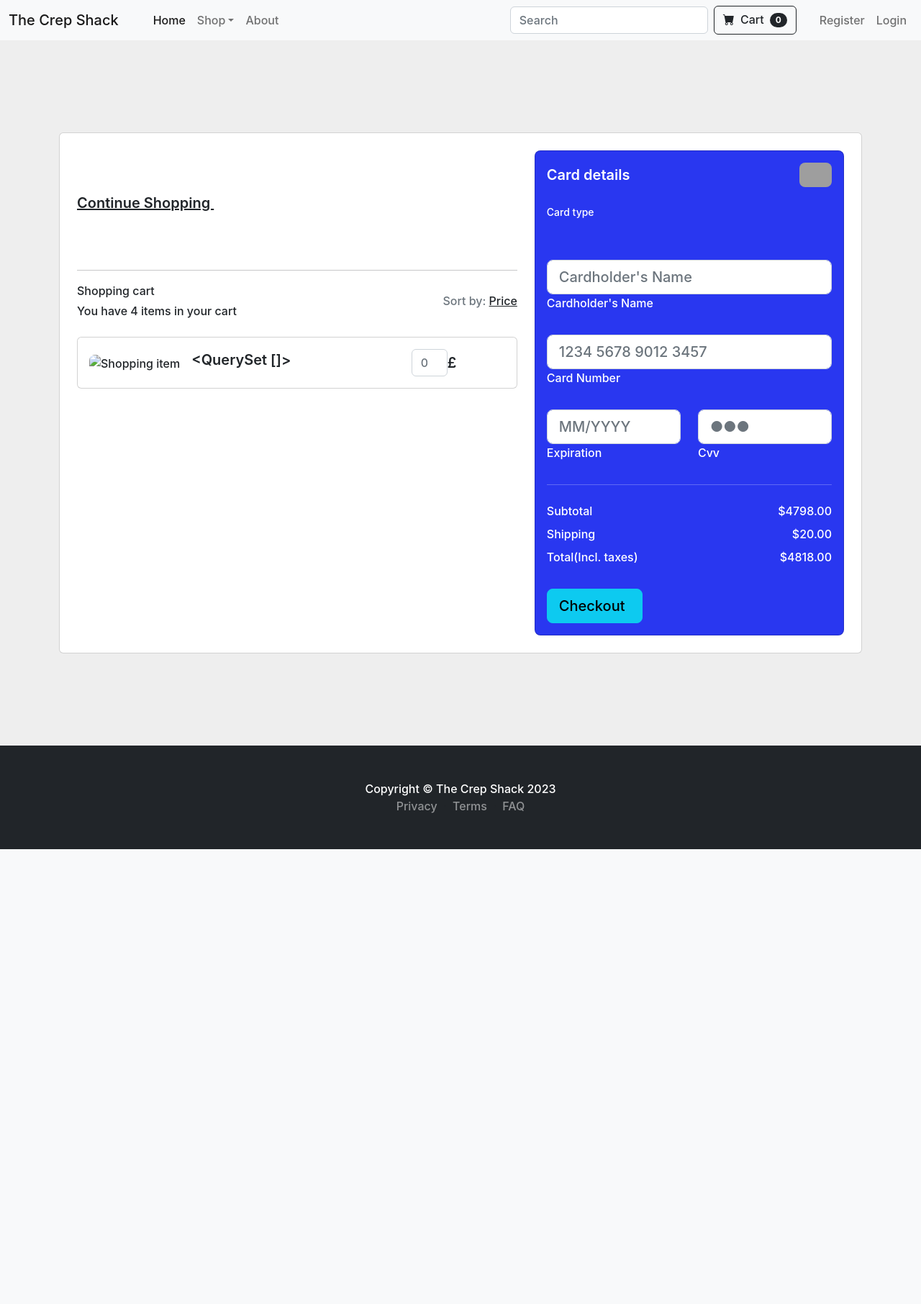
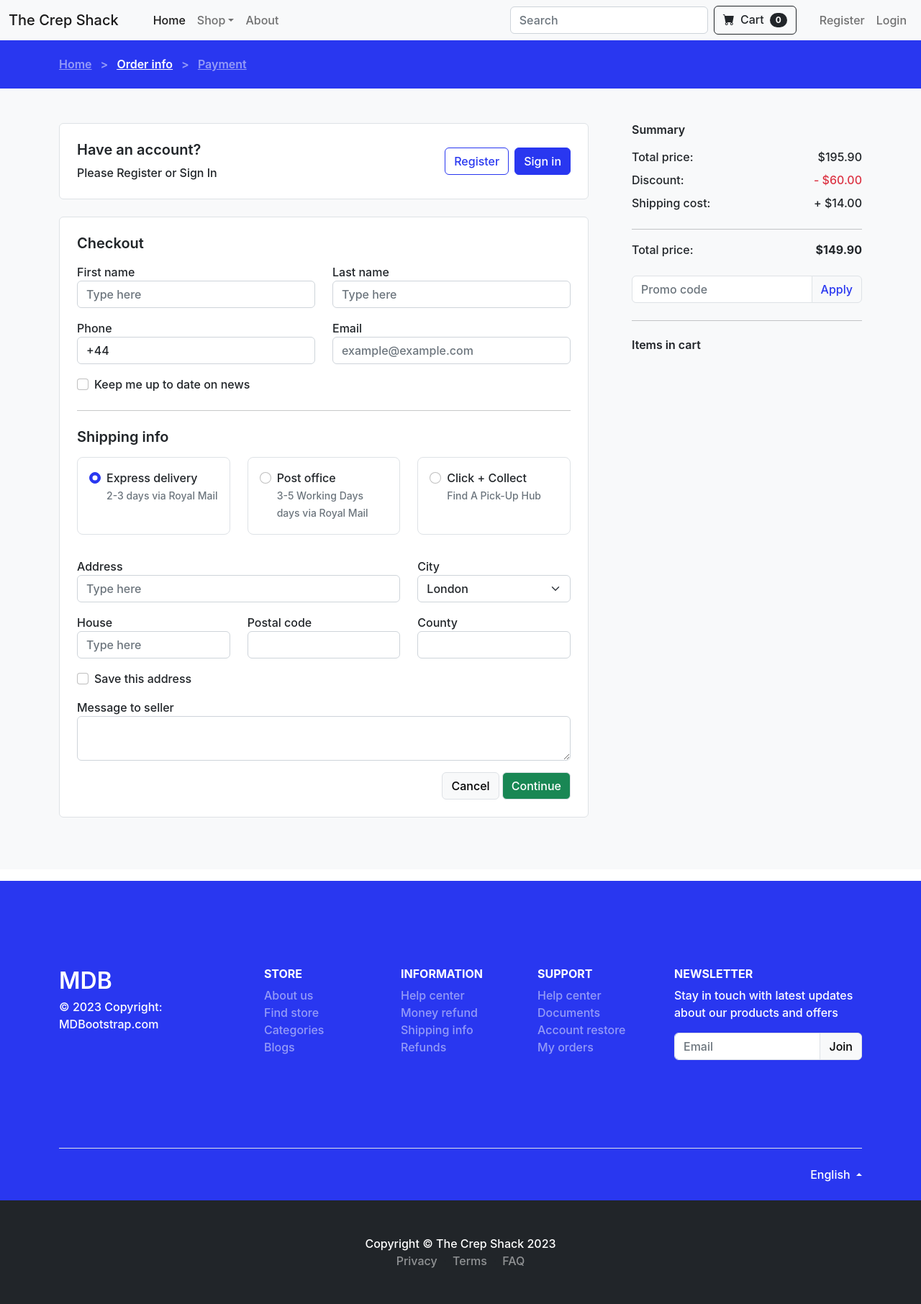
Before and after one commit to sxmmy0/The-Crep-Shack, a Django app: page /shopping_cart/ in a window 1280 px wide. Shown: the whole page at 72% size. Before the commit the page ends 1180 px from the top, so only its background shows below. Run offline with Django 4.2, Linux system fonts and the light colour scheme; some libraries are stand-ins or nearby versions; grey boxes are pictures that could not be loaded.

Commit message:
made big edits to cart summary page

```diff
--- a/The_Crep_Shack/shopping_cart/context_processors.py
+++ b/The_Crep_Shack/shopping_cart/context_processors.py
@@ -3,4 +3,4 @@ from .cart import Cart
 #Create context processor so our cart can work on all pages of the site
 def cart(request):
     #Return the default data from out Cart
-    return{'cart:': Cart(request)}
+    return{'cart': Cart(request)}
--- /dev/null
+++ b/The_Crep_Shack/shopping_cart/templates/cart_summary.html
@@ -0,0 +1,383 @@
+{% extends 'content/base.html' %} {% block content %}
+<header>
+  <!-- Heading -->
+  <div class="bg-primary">
+    <div class="container py-4">
+      <!-- Breadcrumb -->
+      <nav class="d-flex">
+        <h6 class="mb-0">
+          <a href="{% url 'home' %}" class="text-white-50">Home</a>
+          <span class="text-white-50 mx-2"> > </span>
+          {% comment %} <a href="" class="text-white-50"> Shopping cart</a>
+          <span class="text-white-50 mx-2"> > </span> {% endcomment %}
+          <a href="" class="text-white"><u> Order info</u></a>
+          <span class="text-white-50 mx-2"> > </span>
+          <a href="" class="text-white-50"> Payment</a>
+        </h6>
+      </nav>
+      <!-- Breadcrumb -->
+    </div>
+  </div>
+  <!-- Heading -->
+</header>
+
+<section class="bg-light py-5">
+  <div class="container">
+    <div class="row">
+      <div class="col-xl-8 col-lg-8 mb-4">
+        <div class="card mb-4 border shadow-0">
+          <div class="p-4 d-flex justify-content-between">
+            <div class="">
+              {% if user.is_authenticated %}
+              <a class="nav-link" href="#">You are already logged in!</a>
+              <a href="{% url 'logout' %}" class="btn btn-primary shadow-0 text-nowrap w-100">Logout</a>
+              {% else %}
+              <h5>Have an account?</h5>
+              <p class="mb-0 text-wrap ">Please Register or Sign In</p>
+            </div>
+            <div class="d-flex align-items-center justify-content-center flex-column flex-md-row">
+              <a href="#" class="btn btn-outline-primary me-0 me-md-2 mb-2 mb-md-0 w-100">Register</a>
+              <a href="#" class="btn btn-primary shadow-0 text-nowrap w-100">Sign in</a>
+              {% endif %}
+            </div>
+          </div>
+        </div>
+
+        <!-- Checkout -->
+        <div class="card shadow-0 border">
+          <div class="p-4">
+            <h5 class="card-title mb-3">Checkout</h5>
+            <div class="row">
+              <div class="col-6 mb-3">
+                <p class="mb-0">First name</p>
+                <div class="form-outline">
+                  <input type="text" id="typeText" placeholder="Type here" class="form-control" />
+                </div>
+              </div>
+
+              <div class="col-6">
+                <p class="mb-0">Last name</p>
+                <div class="form-outline">
+                  <input type="text" id="typeText" placeholder="Type here" class="form-control" />
+                </div>
+              </div>
+
+              <div class="col-6 mb-3">
+                <p class="mb-0">Phone</p>
+                <div class="form-outline">
+                  <input type="tel" id="typePhone" value="+44 " class="form-control" />
+                </div>
+              </div>
+
+              <div class="col-6 mb-3">
+                <p class="mb-0">Email</p>
+                <div class="form-outline">
+                  <input type="email" id="typeEmail" placeholder="example@example.com" class="form-control" />
+                </div>
+              </div>
+            </div>
+
+            <div class="form-check">
+              <input class="form-check-input" type="checkbox" value="" id="flexCheckDefault" />
+              <label class="form-check-label" for="flexCheckDefault">Keep me up to date on news</label>
+            </div>
+
+            <hr class="my-4" />
+
+            <h5 class="card-title mb-3">Shipping info</h5>
+
+            <div class="row mb-3">
+              <div class="col-lg-4 mb-3">
+                <!-- Default checked radio -->
+                <div class="form-check h-100 border rounded-3">
+                  <div class="p-3">
+                    <input class="form-check-input" type="radio" name="flexRadioDefault" id="flexRadioDefault1" checked />
+                    <label class="form-check-label" for="flexRadioDefault1">
+                      Express delivery <br />
+                      <small class="text-muted">2-3 days via Royal Mail </small>
+                    </label>
+                  </div>
+                </div>
+              </div>
+              <div class="col-lg-4 mb-3">
+                <!-- Default radio -->
+                <div class="form-check h-100 border rounded-3">
+                  <div class="p-3">
+                    <input class="form-check-input" type="radio" name="flexRadioDefault" id="flexRadioDefault2" />
+                    <label class="form-check-label" for="flexRadioDefault2">
+                      Post office <br />
+                      <small class="text-muted">3-5 Working Days days via Royal Mail </small>
+                    </label>
+                  </div>
+                </div>
+              </div>
+              <div class="col-lg-4 mb-3">
+                <!-- Default radio -->
+                <div class="form-check h-100 border rounded-3">
+                  <div class="p-3">
+                    <input class="form-check-input" type="radio" name="flexRadioDefault" id="flexRadioDefault3" />
+                    <label class="form-check-label" for="flexRadioDefault3">
+                      Click + Collect <br />
+                      <small class="text-muted">Find A Pick-Up Hub </small>
+                    </label>
+                  </div>
+                </div>
+              </div>
+            </div>
+
+            <div class="row">
+              <div class="col-sm-8 mb-3">
+                <p class="mb-0">Address</p>
+                <div class="form-outline">
+                  <input type="text" id="typeText" placeholder="Type here" class="form-control" />
+                </div>
+              </div>
+
+              <div class="col-sm-4 mb-3">
+                <p class="mb-0">City</p>
+                <select class="form-select">
+                  <option value="1">London</option>
+                  <option value="2">Manchester</option>
+                  <option value="3">Birmingham</option>
+                </select>
+              </div>
+
+              <div class="col-sm-4 mb-3">
+                <p class="mb-0">House</p>
+                <div class="form-outline">
+                  <input type="text" id="typeText" placeholder="Type here" class="form-control" />
+                </div>
+              </div>
+
+              <div class="col-sm-4 col-6 mb-3">
+                <p class="mb-0">Postal code</p>
+                <div class="form-outline">
+                  <input type="text" id="typeText" class="form-control" />
+                </div>
+              </div>
+
+              <div class="col-sm-4 col-6 mb-3">
+                <p class="mb-0">County</p>
+                <div class="form-outline">
+                  <input type="text" id="typeText" class="form-control" />
+                </div>
+              </div>
+            </div>
+
+            <div class="form-check mb-3">
+              <input class="form-check-input" type="checkbox" value="" id="flexCheckDefault1" />
+              <label class="form-check-label" for="flexCheckDefault1">Save this address</label>
+            </div>
+
+            <div class="mb-3">
+              <p class="mb-0">Message to seller</p>
+              <div class="form-outline">
+                <textarea class="form-control" id="textAreaExample1" rows="2"></textarea>
+              </div>
+            </div>
+
+            <div class="float-end">
+              <button class="btn btn-light border">Cancel</button>
+              <button class="btn btn-success shadow-0 border">Continue</button>
+            </div>
+          </div>
+        </div>
+        <!-- Checkout -->
+      </div>
+      <div class="col-xl-4 col-lg-4 d-flex justify-content-center justify-content-lg-end">
+        <div class="ms-lg-4 mt-4 mt-lg-0" style="max-width: 320px;">
+          <h6 class="mb-3">Summary</h6>
+          <div class="d-flex justify-content-between">
+            <p class="mb-2">Total price:</p>
+            <p class="mb-2">$195.90</p>
+          </div>
+          <div class="d-flex justify-content-between">
+            <p class="mb-2">Discount:</p>
+            <p class="mb-2 text-danger">- $60.00</p>
+          </div>
+          <div class="d-flex justify-content-between">
+            <p class="mb-2">Shipping cost:</p>
+            <p class="mb-2">+ $14.00</p>
+          </div>
+          <hr />
+          <div class="d-flex justify-content-between">
+            <p class="mb-2">Total price:</p>
+            <p class="mb-2 fw-bold">$149.90</p>
+          </div>
+
+          <div class="input-group mt-3 mb-4">
+            <input type="text" class="form-control border" name="" placeholder="Promo code" />
+            <button class="btn btn-light text-primary border">Apply</button>
+          </div>
+
+          <hr />
+          <h6 class="text-dark my-4">Items in cart</h6>
+
+          {% for product in cart_products %}
+          <div class="d-flex align-items-center mb-4">
+            <div class="me-3 position-relative">
+              <span class="position-absolute top-0 start-100 translate-middle badge rounded-pill badge-secondary">
+                1
+              </span>
+              <img src="{{ product.image.url }}" style="height: 96px; width: 96x;" class="img-sm rounded border" />
+            </div>
+            <div class="">
+              <a href="#" class="nav-link">
+                {{product.name}} <br />
+              </a>
+              {% if product.is_on_sale %}
+              <div class="price text-muted">
+                <strike>
+                £{{ product.price}}
+                </strike>
+                £{{ product.sale_price }}
+              </div>
+              {% else %}
+              <div class="price text-muted">{{ product.price}}</div>
+              {% endif %}
+            </div>
+          </div>
+          {% endfor %}
+          </div>
+        </div>
+      </div>
+    </div>
+  </div>
+</section>
+
+<!-- Footer -->
+<footer class="text-center text-lg-start text-muted bg-primary mt-3">
+  <!-- Section: Links  -->
+  <section class="">
+    <div class="container text-center text-md-start pt-4 pb-4">
+      <!-- Grid row -->
+      <div class="row mt-3">
+        <!-- Grid column -->
+        <div class="col-12 col-lg-3 col-sm-12 mb-2">
+          <!-- Content -->
+          <a href="https://mdbootstrap.com/" target="_blank" class="text-white h2">
+            MDB
+          </a>
+          <p class="mt-1 text-white">
+            © 2023 Copyright: MDBootstrap.com
+          </p>
+        </div>
+        <!-- Grid column -->
+
+        <!-- Grid column -->
+        <div class="col-6 col-sm-4 col-lg-2">
+          <!-- Links -->
+          <h6 class="text-uppercase text-white fw-bold mb-2">
+            Store
+          </h6>
+          <ul class="list-unstyled mb-4">
+            <li><a class="text-white-50" href="#">About us</a></li>
+            <li><a class="text-white-50" href="#">Find store</a></li>
+            <li><a class="text-white-50" href="#">Categories</a></li>
+            <li><a class="text-white-50" href="#">Blogs</a></li>
+          </ul>
+        </div>
+        <!-- Grid column -->
+
+        <!-- Grid column -->
+        <div class="col-6 col-sm-4 col-lg-2">
+          <!-- Links -->
+          <h6 class="text-uppercase text-white fw-bold mb-2">
+            Information
+          </h6>
+          <ul class="list-unstyled mb-4">
+            <li><a class="text-white-50" href="#">Help center</a></li>
+            <li><a class="text-white-50" href="#">Money refund</a></li>
+            <li><a class="text-white-50" href="#">Shipping info</a></li>
+            <li><a class="text-white-50" href="#">Refunds</a></li>
+          </ul>
+        </div>
+        <!-- Grid column -->
+
+        <!-- Grid column -->
+        <div class="col-6 col-sm-4 col-lg-2">
+          <!-- Links -->
+          <h6 class="text-uppercase text-white fw-bold mb-2">
+            Support
+          </h6>
+          <ul class="list-unstyled mb-4">
+            <li><a class="text-white-50" href="#">Help center</a></li>
+            <li><a class="text-white-50" href="#">Documents</a></li>
+            <li><a class="text-white-50" href="#">Account restore</a></li>
+            <li><a class="text-white-50" href="#">My orders</a></li>
+          </ul>
+        </div>
+        <!-- Grid column -->
+
+        <!-- Grid column -->
+        <div class="col-12 col-sm-12 col-lg-3">
+          <!-- Links -->
+          <h6 class="text-uppercase text-white fw-bold mb-2">Newsletter</h6>
+          <p class="text-white">Stay in touch with latest updates about our products and offers</p>
+          <div class="input-group mb-3">
+            <input type="email" class="form-control border" placeholder="Email" aria-label="Email" aria-describedby="button-addon2" />
+            <button class="btn btn-light border shadow-0" type="button" id="button-addon2" data-mdb-ripple-color="dark">
+              Join
+            </button>
+          </div>
+        </div>
+        <!-- Grid column -->
+      </div>
+      <!-- Grid row -->
+    </div>
+  </section>
+  <!-- Section: Links  -->
+  <div class="">
+    <div class="container">
+      <div class="d-flex justify-content-between py-4 border-top">
+        <!--- payment -->
+        <div>
+          <i class="fab fa-lg fa-cc-visa text-white"></i>
+          <i class="fab fa-lg fa-cc-amex text-white"></i>
+          <i class="fab fa-lg fa-cc-mastercard text-white"></i>
+          <i class="fab fa-lg fa-cc-paypal text-white"></i>
+        </div>
+        <!--- payment -->
+
+        <!--- language selector -->
+        <div class="dropdown dropup">
+          <a class="dropdown-toggle text-white" href="#" id="Dropdown" role="button" data-mdb-toggle="dropdown" aria-expanded="false"> <i class="flag-united-kingdom flag m-0 me-1"></i>English </a>
+
+          <ul class="dropdown-menu dropdown-menu-endp" aria-labelledby="Dropdown">
+            <li>
+              <a class="dropdown-item" href="#"><i class="flag-united-kingdom flag"></i>English <i class="fa fa-check text-success ms-2"></i></a>
+            </li>
+            <li><hr class="dropdown-divider" /></li>
+            <li>
+              <a class="dropdown-item" href="#"><i class="flag-poland flag"></i>Polski</a>
+            </li>
+            <li>
+              <a class="dropdown-item" href="#"><i class="flag-china flag"></i>中文</a>
+            </li>
+            <li>
+              <a class="dropdown-item" href="#"><i class="flag-japan flag"></i>日本語</a>
+            </li>
+            <li>
+              <a class="dropdown-item" href="#"><i class="flag-germany flag"></i>Deutsch</a>
+            </li>
+            <li>
+              <a class="dropdown-item" href="#"><i class="flag-france flag"></i>Français</a>
+            </li>
+            <li>
+              <a class="dropdown-item" href="#"><i class="flag-spain flag"></i>Español</a>
+            </li>
+            <li>
+              <a class="dropdown-item" href="#"><i class="flag-russia flag"></i>Русский</a>
+            </li>
+            <li>
+              <a class="dropdown-item" href="#"><i class="flag-portugal flag"></i>Português</a>
+            </li>
+          </ul>
+        </div>
+        <!--- language selector -->
+      </div>
+    </div>
+  </div>
+</footer>
+<!-- Footer -->
+{% endblock %}
--- a/The_Crep_Shack/shopping_cart/templates/shopping_cart_summary.html
+++ b/The_Crep_Shack/shopping_cart/templates/shopping_cart_summary.html
@@ -11,19 +11,28 @@
                   <a href="{% url 'home' %}" class="text-body">
                     <i class="icon-link icon-link-hover"></i>
                     Continue Shopping
-									<svg class="bi" aria-hidden="true"><use xlink:href="#arrow-right"></use></svg>
+                    <svg class="bi" aria-hidden="true">
+                      <use xlink:href="#arrow-right"></use>
+                    </svg>
                   </a>
                 </h5>
                 <hr />
-                <div class="d-flex justify-content-between align-items-center mb-4">
+                <div
+                  class="d-flex justify-content-between align-items-center mb-4"
+                >
                   <div>
-                    <p class="mb-1">Shopping cart</p> {% comment %} This is the shopping cart title {% endcomment %}
-                    <p class="mb-0">You have 4 items in your cart</p> {% comment %} This part details how many items are in the basket {% endcomment %}
+                    <p class="mb-1">Shopping cart</p>
+                    {% comment %} This is the shopping cart title {% endcomment
+                    %}
+                    <p class="mb-0">You have 4 items in your cart</p>
+                    {% comment %} This part details how many items are in the
+                    basket {% endcomment %}
                   </div>
                   <div>
                     <p class="mb-0">
                       <span class="text-muted">Sort by:</span>
-                      <a href="#!" class="text-body"> Price <i class="fas fa-angle-down mt-1"></i
+                      <a href="#!" class="text-body">
+                        Price <i class="fas fa-angle-down mt-1"></i
                       ></a>
                     </p>
                   </div>
@@ -42,16 +51,42 @@
                           />
                         </div>
                         <div class="ms-3">
-                          <h5>{{ cart_products }} </h5>
-                          {% comment %} <p class="small mb-0">1TB, Graphite</p> {% endcomment %}
+                          {% for product in cart_products %}
+
+                          <div class="col-md-6">
+                            <img
+                              class="card-img-top mb-5 mb-md-0"
+                              src="{{ product.image.url }}"
+                              alt="..."
+                            />
+                          </div>
+                          <div class="col-md-6">
+                            <div class="small mb-1">{{ product.category }}</div>
+                            {% if product.is_on_sale %}
+                            <strike>£{{ product.price }}</strike>
+                            £{{ product.sale_price }}
+                            <br />
+                            {% else %} £{{ product.price }}
+                            {% endif %}
+                            <p class="lead">{{ product.description }}</p>
+                          </div>
+
+                          {% endfor %} {% comment %}
+                          <p class="small mb-0">1TB, Graphite</p>
+                          {% endcomment %}
                         </div>
                       </div>
                       <div class="d-flex flex-row align-items-center">
                         <div style="width: 50px">
-													<input type="number" class="form-control" id="input1" placeholder="0">
+                          <input
+                            type="number"
+                            class="form-control"
+                            id="input1"
+                            placeholder="0"
+                          />
                         </div>
                         <div style="width: 80px">
-                          <h5 class="mb-0"> £{{product.price}}</h5>
+                          <h5 class="mb-0">£{{product.price}}</h5>
                         </div>
                         <a href="#!" style="color: #cecece"
                           ><i class="fas fa-trash-alt"></i
--- a/The_Crep_Shack/shopping_cart/urls.py
+++ b/The_Crep_Shack/shopping_cart/urls.py
@@ -5,7 +5,7 @@ from . import views
 
 urlpatterns = [
     path('', views.cart_summary, name="cart_summary"),
-    path('add/', views.cart_add, name="cart_add"),
-    path('delete/', views.cart_delete, name="cart_delete"),
-    path('update/', views.cart_update, name="cart_update"),
+    path('add/', views.cart_add, name="cart_add"), # type: ignore
+    path('delete/', views.cart_delete, name="cart_delete"), # type: ignore
+    path('update/', views.cart_update, name="cart_update"), # type: ignore
 ]
--- a/The_Crep_Shack/shopping_cart/views.py
+++ b/The_Crep_Shack/shopping_cart/views.py
@@ -6,19 +6,23 @@ from django.http import JsonResponse, HttpResponse
 
 # Create your views here.
 def cart_summary(request):
+    #Get the cart
     cart = Cart(request)
     cart_products = cart.get_prods
-    return render(request, "shopping_cart_summary.html", {"cart_products":cart_products})
+    return render(request, "cart_summary.html", {"cart_products":cart_products})
 
 def cart_add(request):
     #Get the cart
     cart = Cart(request)
     #Test for POST
     if request.POST.get('action') == 'post':
-        #Get
+
+        #Get Product ID
         product_id = int(request.POST.get('product_id'))
+
         # Lookup product in DB
         product = get_object_or_404(Product, id=product_id)
+
         # Save to session
         cart.add(product=product)
 
@@ -27,7 +31,7 @@ def cart_add(request):
 
         # Return a response
         # response = JsonResponse({'Product Name: ': product.name})
-        response = JsonResponse({'quantity': cart_quantity})
+        response = JsonResponse({'qty': cart_quantity})
         return response
 
 def cart_delete(request):
--- a/The_Crep_Shack/website/extras/html_code/index.html
+++ b/The_Crep_Shack/website/extras/html_code/index.html
@@ -1,4 +1,4 @@
-<!DOCTYPE html>
+{% comment %} <!DOCTYPE html>
 <html lang="en">
     <head>
         <meta charset="utf-8" />
@@ -182,4 +182,4 @@
         <!-- Core theme JS-->
         <script src="js/scripts2.js"></script>
     </body>
-</html>
+</html> {% endcomment %}
--- a/The_Crep_Shack/website/extras/html_code/index2.html
+++ b/The_Crep_Shack/website/extras/html_code/index2.html
@@ -1,4 +1,4 @@
-<!DOCTYPE html>
+{% comment %} <!DOCTYPE html>
 <html lang="en">
     <head>
         <meta charset="utf-8" />
@@ -298,4 +298,4 @@
         <!-- * * * * * * * * * * * * * * * * * * * * * * * * * * * * * * * * * * * * * * * *-->
         <script src="https://cdn.startbootstrap.com/sb-forms-latest.js"></script>
     </body>
-</html>
+</html> {% endcomment %}
--- a/The_Crep_Shack/website/extras/html_code/old_home.html
+++ b/The_Crep_Shack/website/extras/html_code/old_home.html
@@ -1,4 +1,4 @@
-        <!-- Section-->
+        {% comment %} <!-- Section-->
         <section class="py-5">
             <div class="container px-4 px-lg-5 mt-5">
                 <div class="row gx-4 gx-lg-5 row-cols-2 row-cols-md-3 row-cols-xl-4 justify-content-center">
@@ -68,4 +68,4 @@
 
                 </div>
             </div>
-        </section>
+        </section> {% endcomment %}
--- a/The_Crep_Shack/website/extras/html_code/product.html
+++ b/The_Crep_Shack/website/extras/html_code/product.html
@@ -1,4 +1,4 @@
-<div class="col mb-5">
+{% comment %} <div class="col mb-5">
     <div class="card h-100">
         <!-- Product image-->
         <img class="card-img-top" src="https://dummyimage.com/450x300/dee2e6/6c757d.jpg" alt="..." />
@@ -194,4 +194,4 @@
             <div class="text-center"><a class="btn btn-outline-dark mt-auto" href="#">Add to cart</a></div>
         </div>
     </div>
-</div>
+</div> {% endcomment %}
--- a/The_Crep_Shack/website/templates/content/base.html
+++ b/The_Crep_Shack/website/templates/content/base.html
@@ -8,7 +8,7 @@
         <meta name="author" content="" />
         <title>The Crep Shack</title>
         <!-- Favicon-->
-        <link rel="icon" type="image/x-icon" href="{% static 'static/assets/favicon.ico' %}" />
+        <link rel="shortcut icon" type="image/x-icon" href="{% static 'assets/favicon.ico' %}" />
         <!-- Bootstrap icons-->
         <link href="https://cdn.jsdelivr.net/npm/bootstrap-icons@1.5.0/font/bootstrap-icons.css" rel="stylesheet" />
         <!-- Core theme CSS (includes Bootstrap)-->
```
Also changed, not shown: The_Crep_Shack/website/templates/content/product.html (+16 -10 lines), The_Crep_Shack/db.sqlite3. Lines whose indentation alone changed are shown as unchanged.
